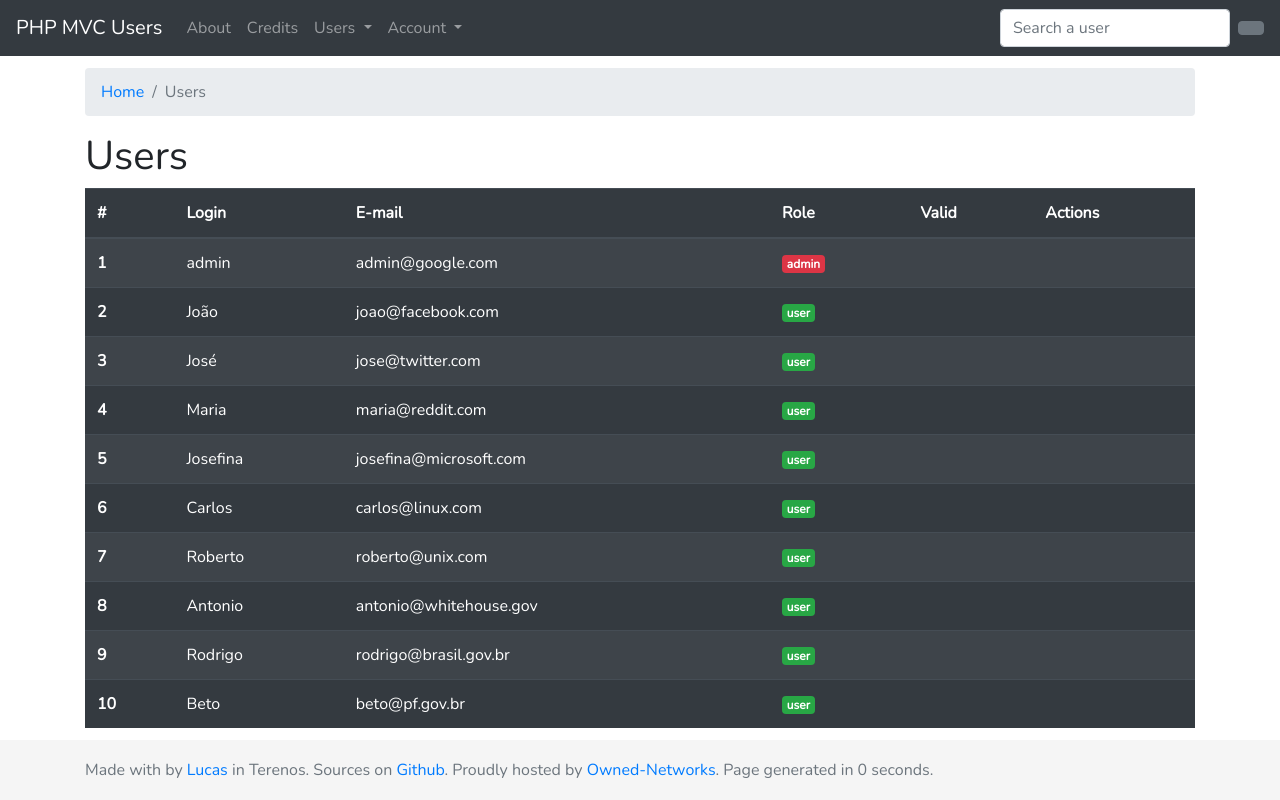
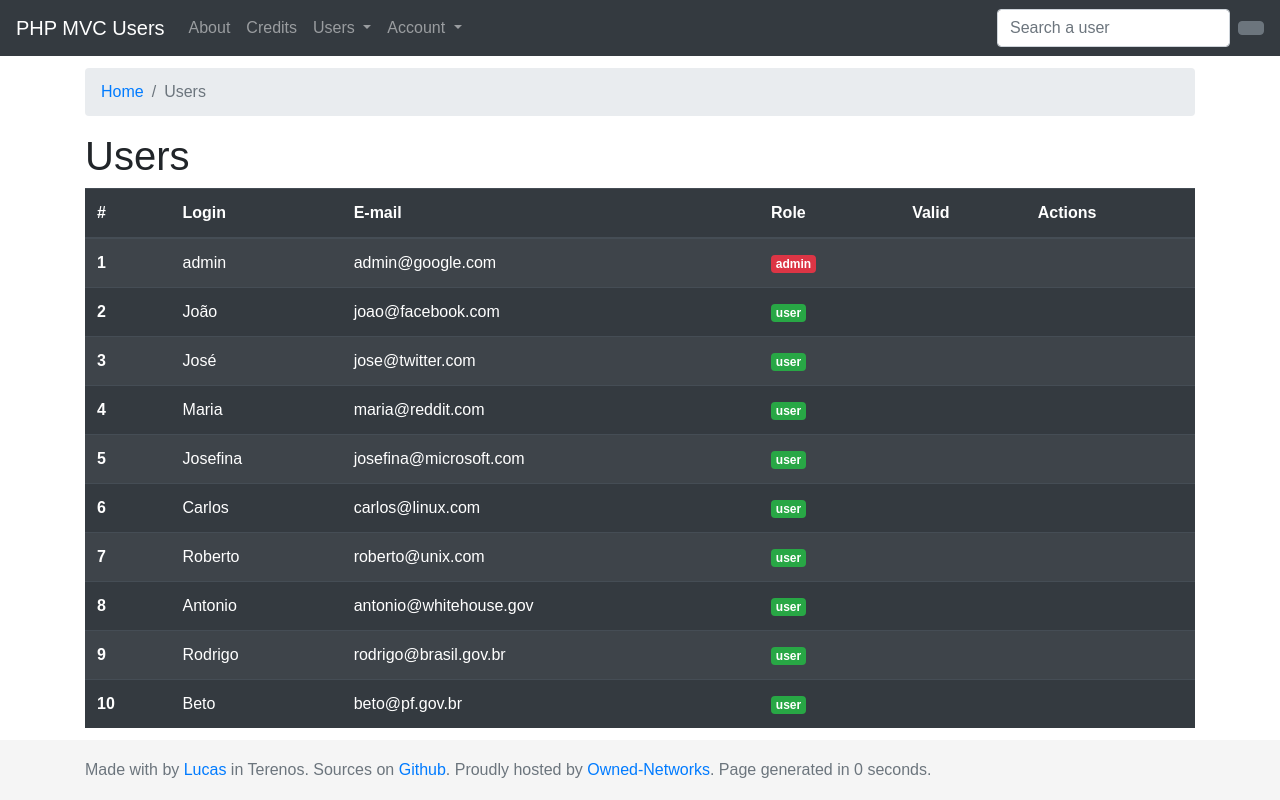
Before and after one commit to sistematico/php-mvc-users, a PHP site: page / in a window 1280 px wide. Run offline with PHP 8.4, Linux system fonts and the light colour scheme; some libraries are stand-ins or nearby versions; some web fonts are replaced.

Commit message:
Updated fonts path

```diff
--- a/app/view/_templates/header.php
+++ b/app/view/_templates/header.php
@@ -12,7 +12,6 @@ $start = $time;
     <title>PHP MVC Users</title>
     <link rel="stylesheet" href="<?php echo URL; ?>css/bootstrap.min.css">
     <link rel="stylesheet" href="<?php echo URL; ?>css/fontawesome.min.css">
-    <link href="https://fonts.googleapis.com/css2?family=Nunito&display=swap" rel="stylesheet">
     <link rel="stylesheet" href="<?php echo URL; ?>css/main.css">
     <link rel="shortcut icon" href="<?php echo URL; ?>img/favicon.ico">
 </head>
--- a/public/css/main.css
+++ b/public/css/main.css
@@ -1,3 +1,19 @@
+@font-face {
+    font-family: 'Nunito';
+    src: url('fonts/nunito.woff2') format('woff2'),
+         url('fonts/nunito.woff') format('woff');
+    font-weight: normal;
+    font-style: normal;
+}
+
+@font-face {
+    font-family: 'Nunito-Bold';
+    src: url('fonts/nunito-bold.woff2') format('woff2'),
+         url('fonts/nunito-bold.woff') format('woff');
+    font-weight: normal;
+    font-style: normal;
+}
+
 html {
     position: relative;
     min-height: 100%;
```
Also changed, not shown: public/css/fonts/nunito-bold-webfont.woff (added), public/css/fonts/nunito-bold-webfont.woff2 (added), public/css/fonts/nunito-regular-webfont.woff (added), public/css/fonts/nunito-regular-webfont.woff2 (added).
